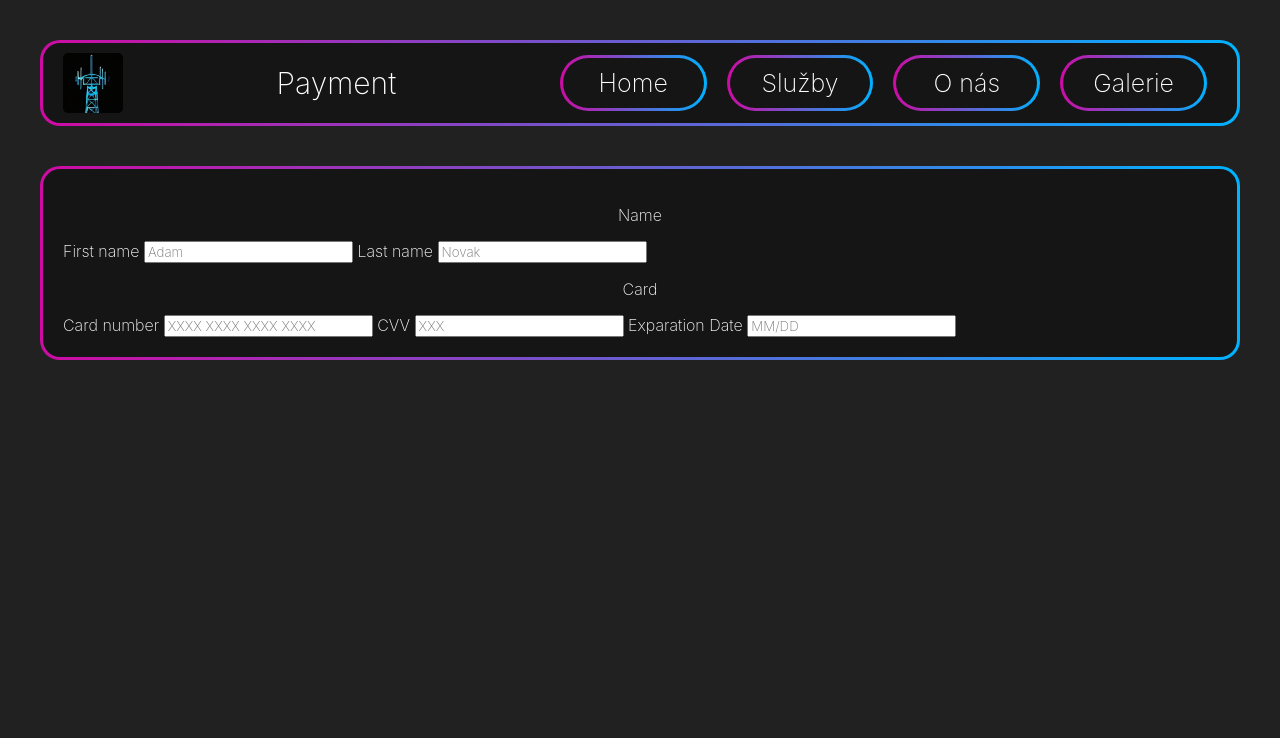
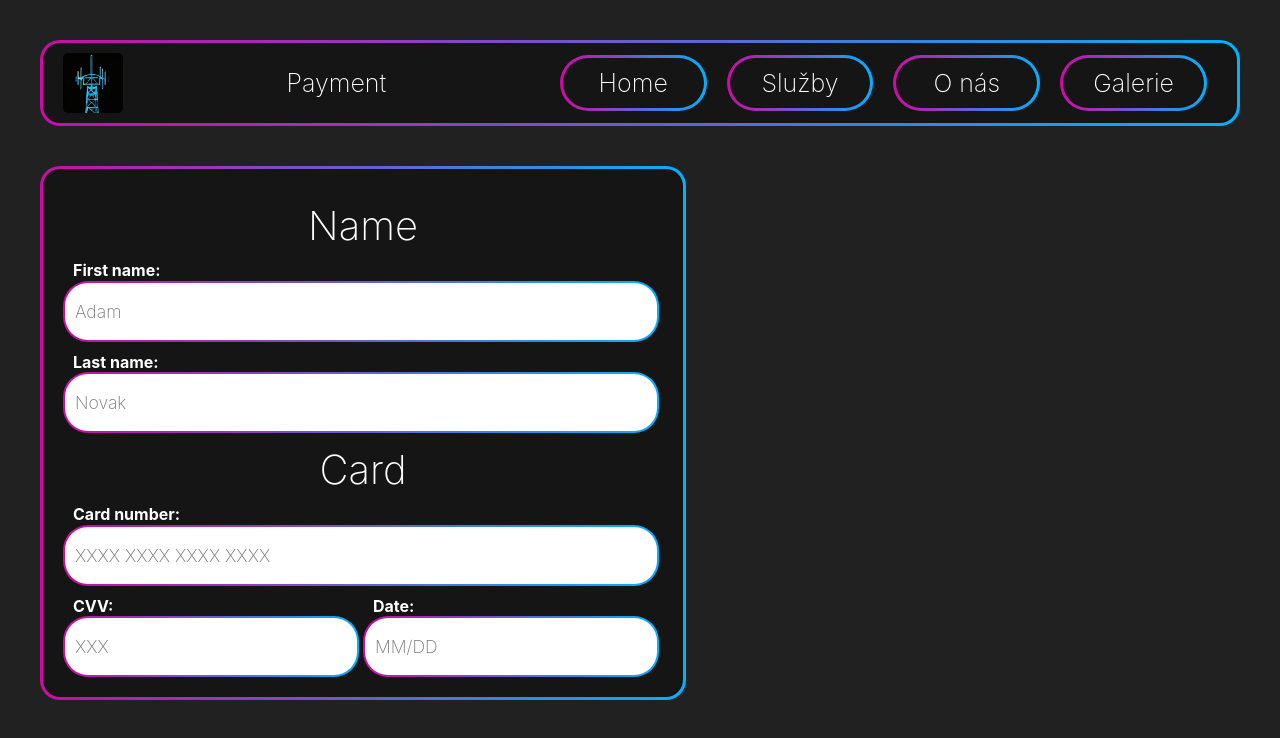
Before and after one commit to pslib-cz/2023-p2b-web-project-OndrejZivny, a plain HTML site: page payment.html in a window 1280 px wide. Drawn offline with Linux system fonts and the light colour scheme.

Commit message:
pokrocilej paymant

```diff
--- a/css/styl.css
+++ b/css/styl.css
@@ -105,7 +105,7 @@ menu{
 }
 .title{
     margin: 0;
-    font-size: 30px;
+    font-size: 25px;
 }
 .title--nav{
     justify-self: center;
@@ -179,13 +179,21 @@ menu{
 
 
 
-
-
+.GRU--dokumenty .TIT--doc{
+    border-top-left-radius: 10px;
+    border-top-right-radius: 10px;
+}
+.GRU--dokumenty .TXT--doc{
+    border-bottom-left-radius: 10px;
+    border-bottom-right-radius: 10px;
+}
 
 .GRU--dokumenty p{
     margin: 0;
-    margin-top: 10px;
+    padding: 5px;
+    background-color: #000000a4;
 }
+
 .GRU--dokumenty a{
     text-decoration: none;
 }
@@ -217,6 +225,7 @@ menu{
     align-self: center;
     justify-self: center;
     font-size: 30px;
+    font-weight: 700;
     transition: 0.3s;
 }
 .nabidka--dole a:hover{
@@ -224,7 +233,7 @@ menu{
 }
 .CON--obchodnipodminky{
     display: grid;
-    background: linear-gradient(#151515, #151515) padding-box,linear-gradient(to right, #ff0000, #ff000020) border-box;
+    background: linear-gradient(#151515, #151515) padding-box,linear-gradient(to right, #ff0000, #6b0000) border-box;
     border-radius: 20px;
     border: 3px solid transparent;
 }
@@ -269,13 +278,18 @@ menu{
 
 }
 .SEZ--fir{
-    padding-left: 10px;
+    padding-left: 20px;
 }
 .SEZ--sec{
     padding-left: 10px;
 }
 
-
+.SEZ--fir li{
+    margin-bottom: 10px;
+}
+.SEZ--sec{
+    margin-top: 10px;
+}
 
 .CON--ZAM--ondrej p{
     text-align: center;
@@ -303,6 +317,60 @@ menu{
 .TIT--under{
     font-size: 20px;
 }
+.GRU--dokumenty .TIT--doc{
+    font-size: 2rem;
+}
+
+.CON--pay{
+    display: grid;
+    grid-template-rows: 1fr 3fr 1fr 3fr;
+
+}
+
+.Name-inputs{
+    display: grid;
+    grid-template-rows: 1fr 2fr 1fr 2fr;
+    box-sizing: border-box;
+
+}
+
+.Card--inputs{
+    display: grid;
+    grid-template-rows: 1fr 2fr 1fr 2fr;
+    grid-template-columns: 1fr 1fr;
+    box-sizing: border-box;
+}
+
+input{
+    color:black;
+    font-size: 1.1em;
+    padding-left:10px;
+    width: calc(100% - 20px);
+    border-radius: 25px;
+    background: linear-gradient(#ffffff, #ffffff) padding-box,linear-gradient(to right, #CE0BA4, #00B2FF) border-box;
+    border: 2px solid transparent;
+}
+label{
+    padding-left: 10px;
+    font-weight: 700;
+    margin-top: 10px;
+}
+
+.cislokarty--lable{
+    grid-area: 1/1/2/3;
+}
+.cislokarty{
+    grid-area: 2/1/3/3;
+}
+.CVV{
+    grid-area: 4/1
+}
+.TIT--pay{
+    margin:0;
+    margin-top: 0.3em;
+    font-size: 2.5em;
+}
+
 
 
 @media only screen and (min-width: 750px) {
@@ -479,14 +547,14 @@ menu{
     .CON--obchodnipodminkyPDF{
         margin: 10px;
         margin-left: 30px;
-        height: 90px;
+        height: 130px;
         display: flex;
         flex-direction: column;
         justify-content: center;
     }
     .CON--spoluprace{
         margin: 10px;
-        height: 90px;
+        height: 130px;
         display: flex;
         flex-direction: column;
         justify-content: center;
@@ -494,7 +562,7 @@ menu{
     .CON--hledampraci{
         margin: 10px;
         margin-right: 30px;
-        height: 90px;
+        height: 130px;
         display: flex;
         flex-direction: column;
         justify-content: center;
@@ -528,4 +596,7 @@ menu{
         font-size: 20px;
         font-weight: 300;
     }
+    .CON--pay{
+        max-width: 600px;
+    }
 }
--- a/payment.html
+++ b/payment.html
@@ -30,22 +30,22 @@
         </nav>
     </header>
     <main>
-        <div class="Container">
-            <p>Name</p>
-            <div>
-                <label>First name</label>
-                <input type="text" id="jmeno" name="jmeno" placeholder="Adam">
-                <label>Last name</label>
-                <input type="text" id="jmeno" name="prijmeni" placeholder="Novak">
+        <div class="Container CON--pay">
+            <p class="TIT--pay">Name</p>
+            <div class="Name-inputs">
+                <label>First name: </label>
+                <input type="text" class="Jmeno" name="jmeno" placeholder="Adam">
+                <label>Last name: </label>
+                <input type="text" class="Prijmeni" name="prijmeni" placeholder="Novak">
             </div>
-            <p>Card</p>
-            <div>
-                <label>Card number</label>
-                <input type="text" id="jmeno" name="jmeno" placeholder="XXXX XXXX XXXX XXXX">
-                <label>CVV</label>
-                <input type="text" id="jmeno" name="jmeno" placeholder="XXX">
-                <label>Exparation Date</label>
-                <input type="text" id="jmeno" name="jmeno" placeholder="MM/DD">
+            <p class="TIT--pay">Card</p>
+            <div class="Card--inputs">
+                <label class="cislokarty--lable">Card number: </label>
+                <input type="text" class="cislokarty" name="cislokarty" placeholder="XXXX XXXX XXXX XXXX">
+                <label class="CVV--lable">CVV: </label>
+                <input type="text" class="CVV" name="CVV" placeholder="XXX">
+                <label class="Date--lable">Date: </label>
+                <input type="text" class="Date" name="Date" placeholder="MM/DD">
             </div>
         </div>
     </main>
```
Also changed, not shown: O_nas.html (+6 -6 lines), sluzby.html (+6 -6 lines).
